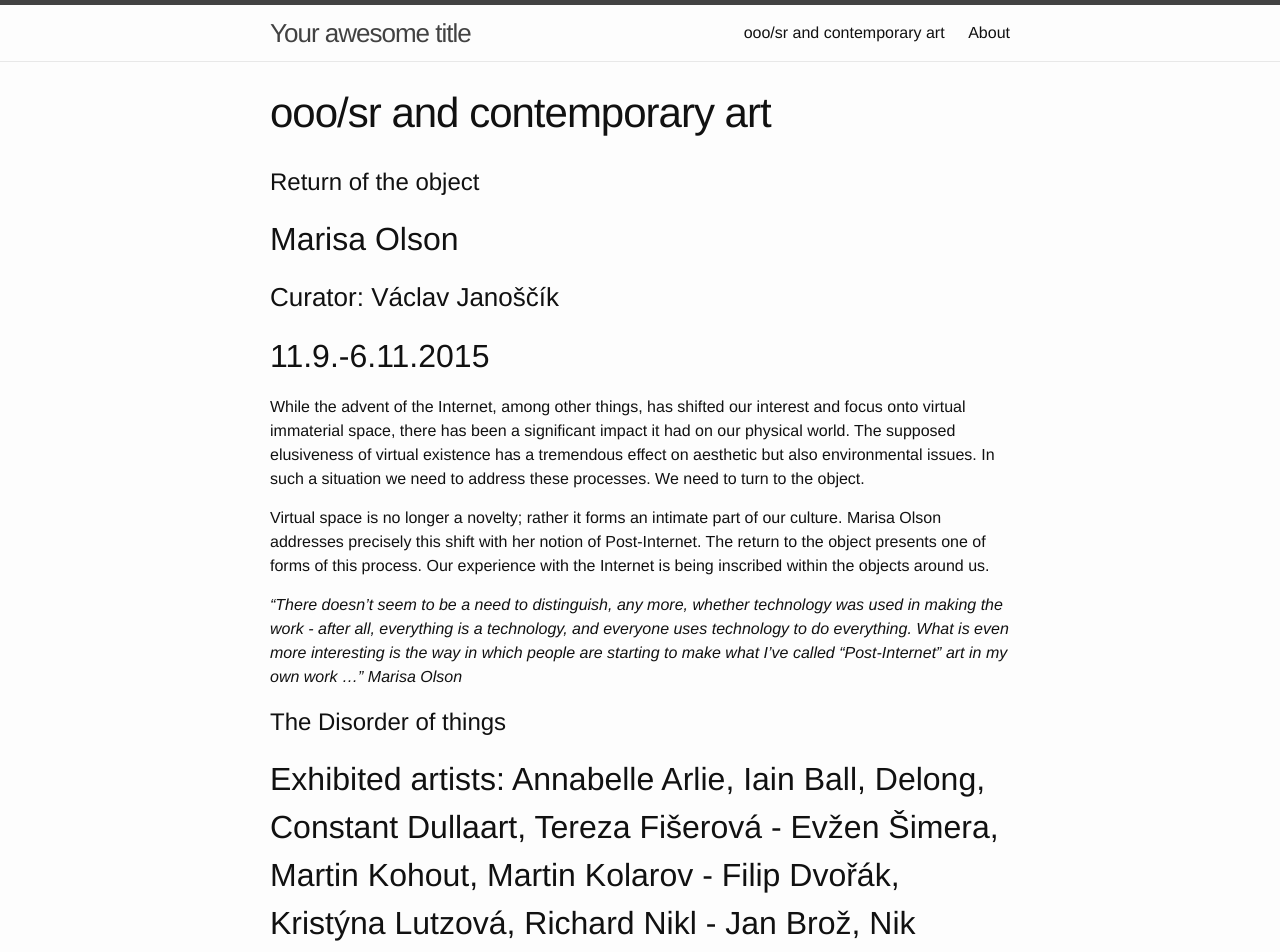
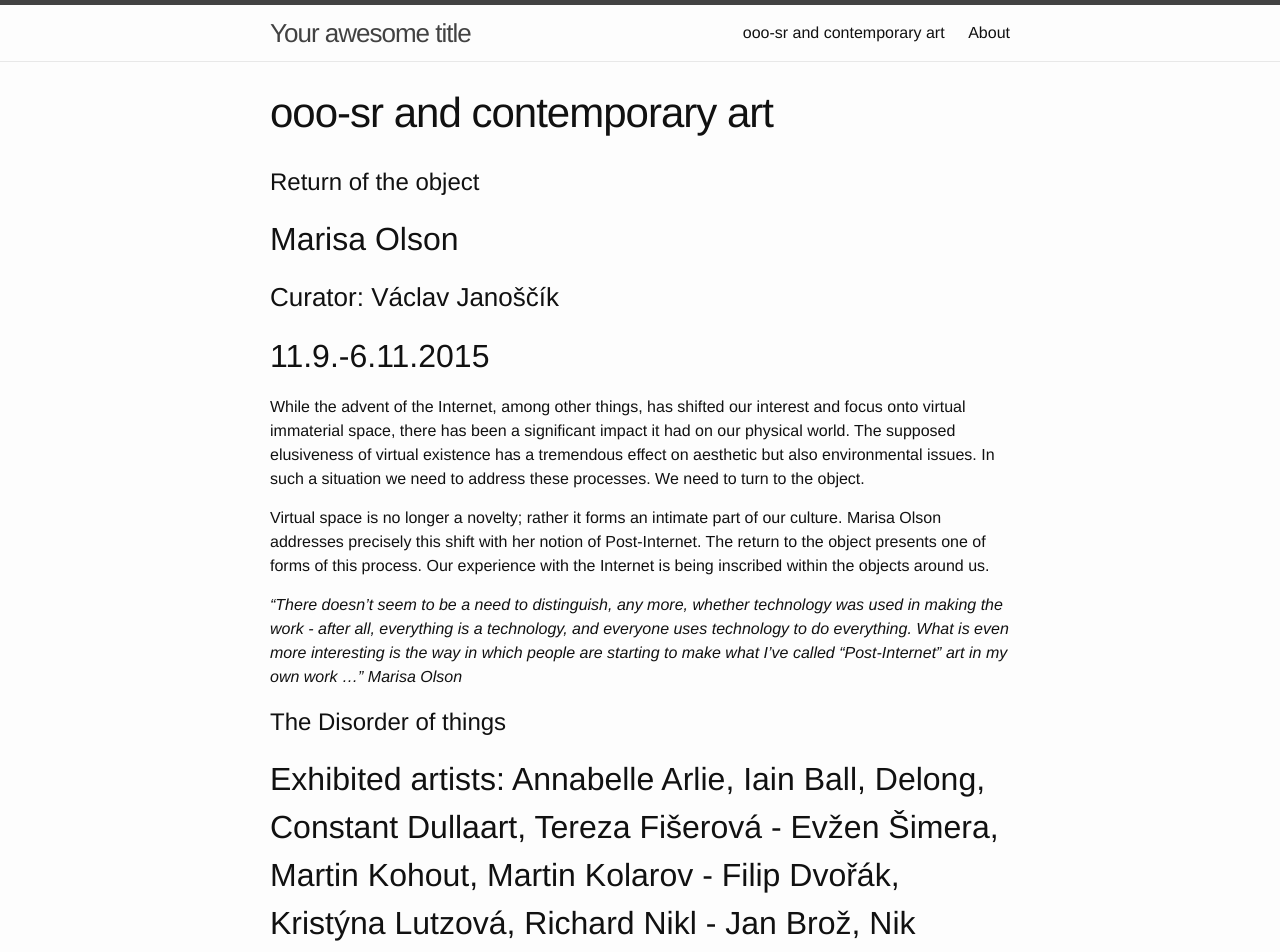
Before and after one commit to vaclavjanoscik/vaclavjanoscik.github.io, a Jekyll site: the page built from Return-of-the-object.md, in a window 1280 px wide. Shown: the top 952 px of the page. Built offline with Jekyll 4.4.1, drawn with Linux system fonts in a browser that asks for light colours.

```diff
--- a/Return-of-the-object.md
+++ b/Return-of-the-object.md
@@ -1,5 +1,5 @@
 ---
-title: ooo/sr and contemporary art
+title: ooo-sr and contemporary art
 layout: page
 permalink: /return/
 ---
```
